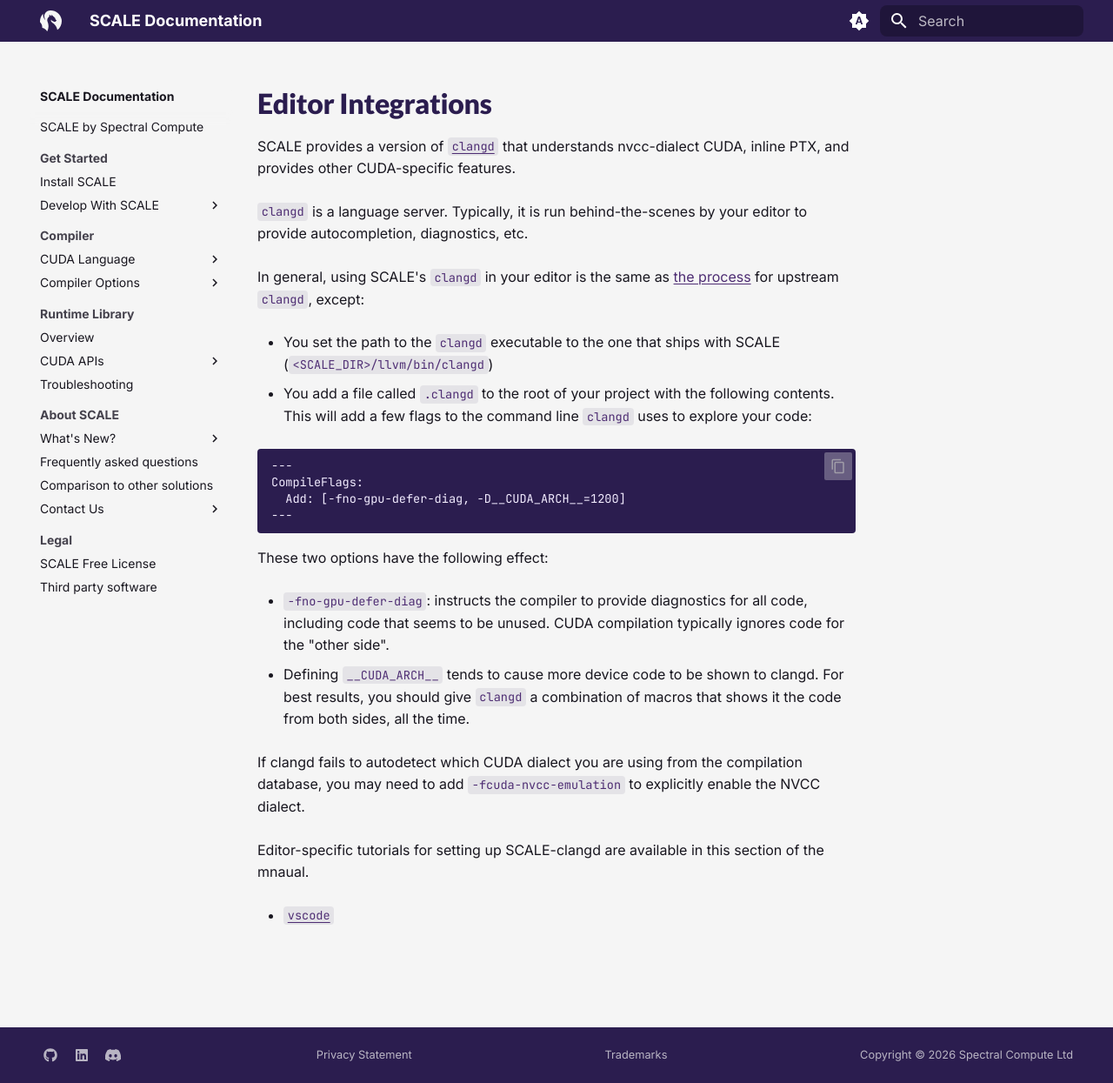
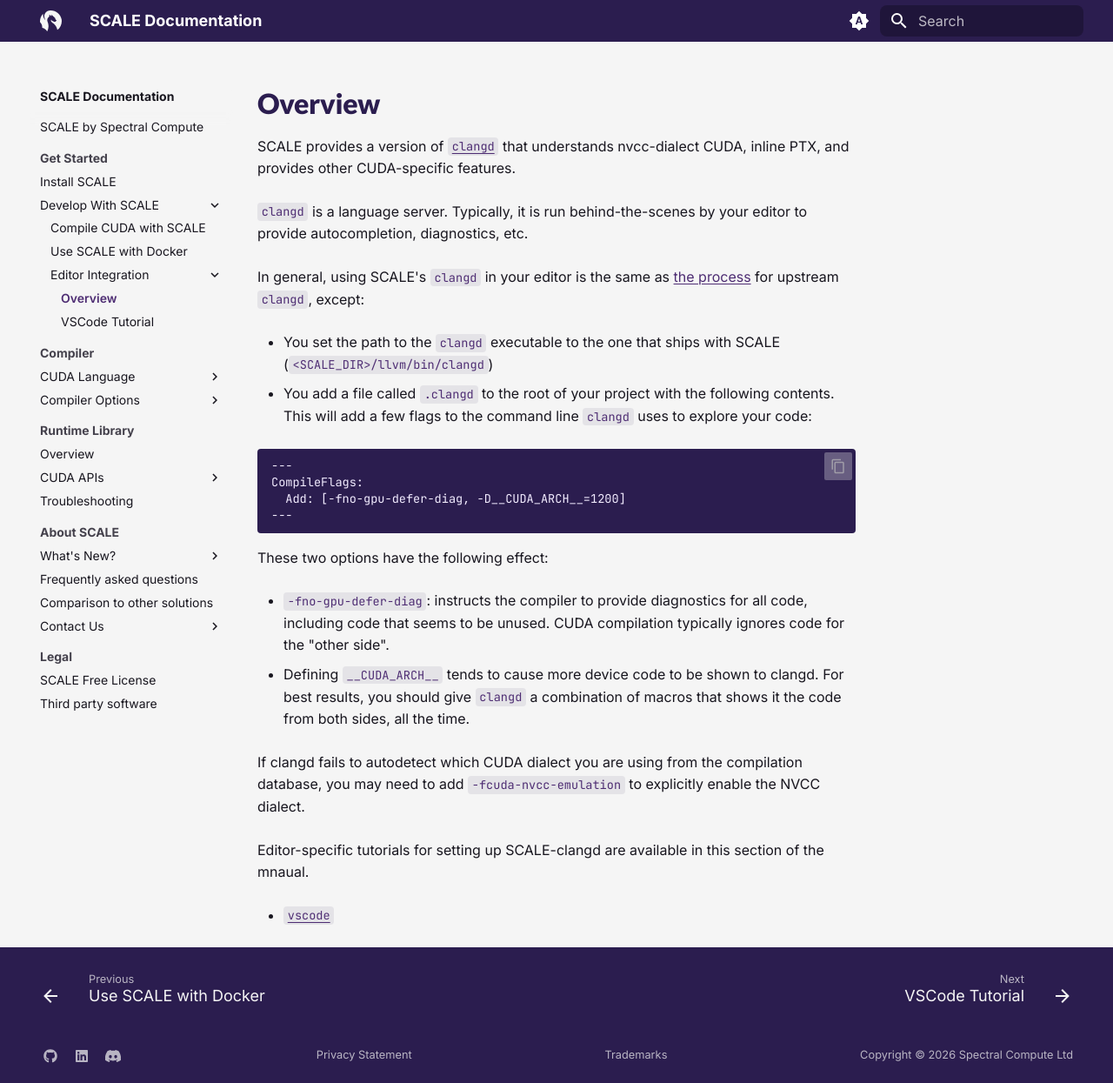
Before and after one commit to spectral-compute/scale-docs, an MkDocs documentation site: the page built from docs/manual/tutorials/editors/editors.md, in a window 1280 px wide and 1245 px high. Shown: the whole window at 87% size. Built offline with MkDocs 1.6.1 and Material for MkDocs 9.7.7, drawn with Linux system fonts in a browser that asks for light colours; the version menu is left out.

Commit message:
Fix small bugs

```diff
--- a/docs/manual/tutorials/editors/editors.md
+++ b/docs/manual/tutorials/editors/editors.md
@@ -1,4 +1,4 @@
-# Editor Integrations
+# Overview
 
 SCALE provides a version of [`clangd`](https://clangd.llvm.org/) that
 understands nvcc-dialect CUDA, inline PTX, and provides other CUDA-specific
--- a/docs/manual/tutorials/editors/vscode.md
+++ b/docs/manual/tutorials/editors/vscode.md
@@ -1,4 +1,4 @@
-# VSCode Integration
+# VSCode Tutorial
 
 SCALE's compiler can be connected to VSCode, giving you access to our
 high-quality CUDA diagnostics directly in your editor.
--- a/mkdocs.yml
+++ b/mkdocs.yml
@@ -119,7 +119,7 @@ nav:
           - manual/tutorials/how-to-use.md
           - manual/tutorials/how-to-use-with-docker.md
           - Editor Integration:
-              - manual/tutorials/editors/clangd.md
+              - manual/tutorials/editors/editors.md
               - manual/tutorials/editors/vscode.md
 
   - Compiler:
```
Also changed, not shown: docs/manual/changelogs/v1.6.1.md (+1 -1 lines), docs/manual/compiler/dialects.md (+1 -1 lines).
